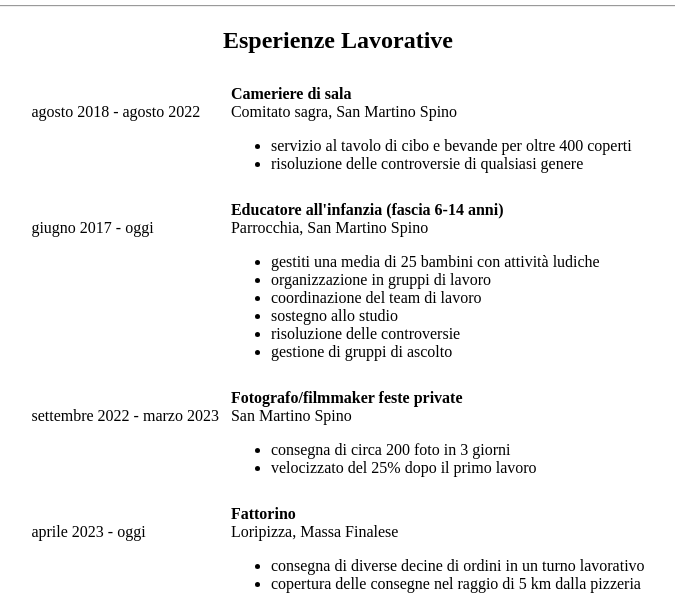
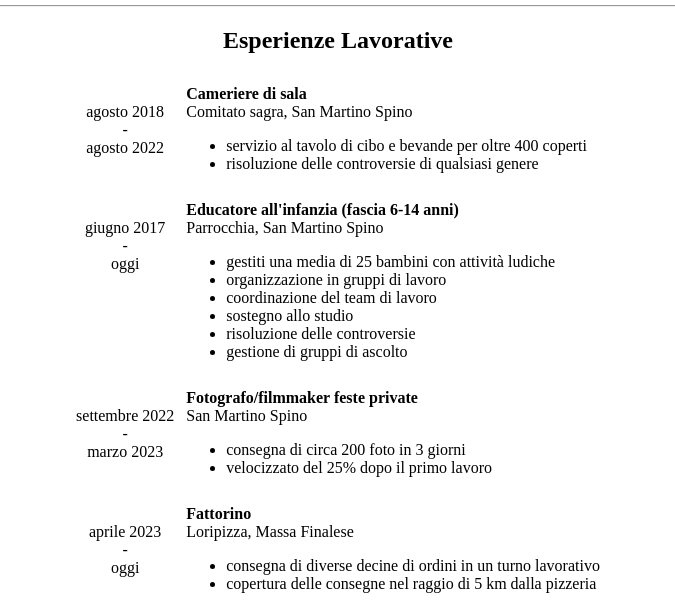
Before and after one commit to Matteog12/CV_ita, a plain HTML site: page index.html in a window 1280 px wide. Shown: the part 347-960 px from the top of the page, without its empty margins (302-977 px from the left). Drawn offline with Linux system fonts and the light colour scheme.

Commit message:
Add files via upload

```diff
--- a/index.html
+++ b/index.html
@@ -42,7 +42,7 @@
         <tbody>
 
             <tr valign="top">
-                <td><br>agosto 2018 - agosto 2022</td>
+                <td style="text-align: center;"><br>agosto 2018 <br> - <br> agosto 2022</td>
                 <td>
                     <strong>Cameriere di sala</strong> <br> Comitato sagra, San Martino Spino
                     <ul>
@@ -53,7 +53,7 @@
             </tr>
 
             <tr valign="top">
-                <td><br>giugno 2017 - oggi</td>
+                <td style="text-align: center;"><br>giugno 2017 <br> - <br> oggi</td>
                 <td>
                     <strong>Educatore all'infanzia (fascia 6-14 anni)</strong> <br>
                     Parrocchia, San Martino Spino
@@ -69,7 +69,7 @@
             </tr>
 
             <tr valign="top">
-                <td><br>settembre 2022 - marzo 2023</td>
+                <td style="text-align: center;"><br>settembre 2022 <br> - <br> marzo 2023</td>
                 <td>
                     <strong>Fotografo/filmmaker feste private</strong> <br>
                     San Martino Spino
@@ -81,7 +81,7 @@
             </tr>
 
             <tr valign="top">
-                <td><br>aprile 2023 - oggi</td>
+                <td style="text-align: center;"><br>aprile 2023 <br> - <br> oggi</td>
                 <td>
                     <strong>Fattorino</strong> <br>
                     Loripizza, Massa Finalese
```
